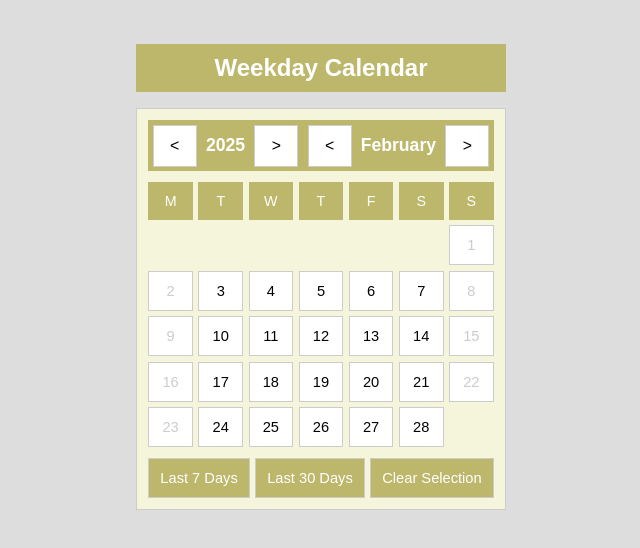
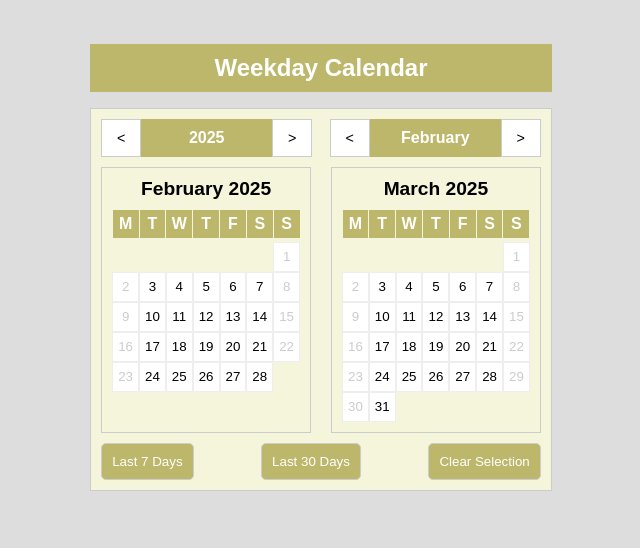
Before and after one commit to pushpendrakukreti/weekday-date-picker, a React (Vite) app: page / in a window 1280 px wide. Shown: the top 548 px of the page, without its empty margins (319-959 px from the left). Built offline with nearby package versions, Linux system fonts and the light colour scheme; a web font is replaced by a local one.

Commit message:
chore: updated to dual calendar mode

```diff
--- a/src/components/DatePicker/Calendar.tsx
+++ b/src/components/DatePicker/Calendar.tsx
@@ -2,17 +2,17 @@ import React from 'react';
 import { isWeekend } from '../../shared/utils/dateUtils';
 
 type CalendarProps = {
-    currentMonth: number;
-    currentYear: number;
+  month: number;
+  year: number;
   isSelected: (date: Date) => boolean;
   handleDateSelect: (date: Date) => void;
 };
 
-const Calendar: React.FC<CalendarProps> = ({ currentMonth, currentYear, isSelected, handleDateSelect }) => {
-    const daysInMonth = new Date(currentYear, currentMonth + 1, 0).getDate();
+const Calendar: React.FC<CalendarProps> = ({ month, year, isSelected, handleDateSelect }) => {
+  const daysInMonth = new Date(year, month + 1, 0).getDate();
   const weeks: JSX.Element[] = [];
   let days: JSX.Element[] = [];
-    const firstDayOfMonth = new Date(currentYear, currentMonth, 1).getDay();
+  const firstDayOfMonth = new Date(year, month, 1).getDay();
 
   const weekdayHeaders = ['M', 'T', 'W', 'T', 'F', 'S', 'S'].map((day, index) => (
     <div key={`header-${index}`} className="weekday-header">
@@ -25,7 +25,7 @@ const Calendar: React.FC<CalendarProps> = ({ currentMonth, currentYear, isSelect
   }
 
   for (let i = 1; i <= daysInMonth; i++) {
-        const date = new Date(currentYear, currentMonth, i);
+    const date = new Date(year, month, i);
 
     days.push(
       <button
@@ -45,6 +45,9 @@ const Calendar: React.FC<CalendarProps> = ({ currentMonth, currentYear, isSelect
 
   return (
     <div className="calendar">
+      <div className="month-name">
+        {new Date(year, month).toLocaleString('default', { month: 'long' })} {year}
+      </div>
       <div className="weekdays">{weekdayHeaders}</div>
       {weeks}
     </div>
--- a/src/components/DatePicker/Header.tsx
+++ b/src/components/DatePicker/Header.tsx
@@ -3,40 +3,25 @@ import React from 'react';
 type HeaderProps = {
   currentMonth: number;
   currentYear: number;
-  setCurrentMonth: React.Dispatch<React.SetStateAction<number>>;
-  setCurrentYear: React.Dispatch<React.SetStateAction<number>>;
+  onMonthChange: (direction: number) => void;
 };
 
-const Header: React.FC<HeaderProps> = ({ currentMonth, currentYear, setCurrentMonth, setCurrentYear }) => {
-
-  const handleNextMonth = () => {
-    if (currentMonth === 11) {
-      setCurrentMonth(0);
-      setCurrentYear(currentYear + 1);
-    } else {
-      setCurrentMonth(currentMonth + 1);
-    }
-  };
-
-  const handlePrevMonth = () => {
-    if (currentMonth === 0) {
-      setCurrentMonth(11);
-      setCurrentYear(currentYear - 1);
-    } else {
-      setCurrentMonth(currentMonth - 1);
-    }
-  };
+const Header: React.FC<HeaderProps> = ({ currentMonth, currentYear, onMonthChange }) => {
 
   return (
     <div className="header">
-      <button className='left-icon' onClick={() => setCurrentYear(currentYear - 1)} aria-label="Previous Year">&lt;</button>
-      <span data-testid="current-year">{currentYear}</span>
-      <button className='right-icon' onClick={() => setCurrentYear(currentYear + 1)} aria-label="Next Year">&gt;</button>
-      <button className='left-icon' onClick={handlePrevMonth} aria-label="Previous Month">&lt;</button>
-      <span data-testid="current-month">
-        {new Date(currentYear, currentMonth).toLocaleString('default', { month: 'long' })}
-      </span>
-      <button className='right-icon' onClick={handleNextMonth} aria-label="Next Month">&gt;</button>
+      <div className='year-header'>
+        <button className='left-icon' onClick={() => onMonthChange(-12)} aria-label="Previous Year">&lt;</button>
+        <span data-testid="current-year">{currentYear}</span>
+        <button className='right-icon' onClick={() => onMonthChange(12)} aria-label="Next Year">&gt;</button>
+      </div>
+      <div className='month-header'>
+        <button className='left-icon' onClick={() => onMonthChange(-1)} aria-label="Previous Month">&lt;</button>
+        <span data-testid="current-month">
+          {new Date(currentYear, currentMonth).toLocaleString('default', { month: 'long' })}
+        </span>
+        <button className='right-icon' onClick={() => onMonthChange(1)} aria-label="Next Month">&gt;</button>
+      </div>
     </div>
   );
 };
--- a/src/components/DatePicker/WeekdayDateRangePicker.scss
+++ b/src/components/DatePicker/WeekdayDateRangePicker.scss
@@ -1,3 +1,76 @@
+.calendars-container {
+  display: flex;
+  gap: 20px;
+
+  .calendar {
+    width: 48%;
+    border: 1px solid #ccc;
+    padding: 10px;
+    box-sizing: border-box;
+
+    .month-name {
+      font-size: 1.2rem;
+      font-weight: bold;
+      text-align: center;
+      margin-bottom: 10px;
+    }
+
+    .weekdays {
+      display: flex;
+      margin-bottom: 2%;
+      .weekday-header {
+        width: calc(100% / 7);
+        text-align: center;
+        padding: 5px;
+        margin: 0px 0.5px;
+        font-weight: bold;
+        color: #555;
+        background-color: rgb(189, 183, 107);
+        color: white;
+      }
+    }
+
+    .week {
+      display: flex;
+      .day,
+      .empty-day {
+        width: calc(100% / 7);
+        height: 30px;
+        text-align: center;
+        border: 1px solid #eee;
+        padding: 5px;
+        box-sizing: border-box;
+        cursor: pointer;
+        background-color: white;
+
+        &.weekend {
+          color: #ccc;
+        }
+
+        &.selected {
+          background-color: rgb(189, 183, 107, 0.3);
+          border: 1px solid rgb(189, 183, 107);
+        }
+
+        &:hover {
+          background-color: #eee;
+        }
+
+        &:focus {
+          outline: 2px solid lightblue;
+        }
+      }
+      .empty-day {
+        border: none;
+        background: none;
+        cursor: default;
+        color: #ddd;
+        background-color: transparent;
+      }
+    }
+  }
+}
+
 .date-picker {
   display: inline-block;
   border: 1px solid #ccc;
@@ -5,16 +78,23 @@
   width: fit-content;
   font-family: sans-serif;
   background-color: beige;
-  zoom: 1.1;
+  zoom: 1;
+}
 
 .header {
   display: flex;
   justify-content: space-between;
   align-items: center;
   margin-bottom: 10px;
+  color: white;
+
+  .year-header, .month-header {
+    width: 48%;
+    display: flex;
+    justify-content: space-between;
+    align-items: center;
     background-color: rgb(189, 183, 107);
-    color: white;
-    padding: 4px 4px;
+  }
 
   button {
     padding: 10px;
@@ -29,6 +109,10 @@
     &:hover {
       background-color: rgba(255, 255, 255, 0.8);
     }
+
+    &:focus {
+      outline: 2px solid lightblue;
+    }
   }
 
   span {
@@ -36,75 +120,10 @@
   }
 }
 
-  .calendar {
-    display: grid;
-    grid-template-columns: repeat(7, 1fr);
-    gap: 5px;
-    table-layout: fixed;
-
-    .weekdays {
-      display: contents;
-      grid-template-columns: repeat(7, 1fr);
-      font-size: small;
-      margin-bottom: 5px;
-      text-align: center;
-      color: #555;
-    }
-
-    .weekday-header {
-      padding: 10px;
-      text-align: center;
-      background-color: rgb(189, 183, 107);
-      color: white;
-    }
-
-    .week {
-      display: contents;
-      grid-template-columns: repeat(7, 1fr);
-      gap: 5px;
-
-      .day,
-      .empty-day,
-      .weekday-header {
-        padding: 10px;
-        border: 1px solid #ccc;
-        background-color: white;
-        cursor: pointer;
-        transition: background-color 0.2s;
-        text-align: center;
-        width: 100%;
-        box-sizing: border-box;
-
-        &:hover {
-          background-color: #eee;
-        }
-      }
-
-      .weekend {
-        color: #ccc;
-      }
-
-      .selected {
-        background-color: rgb(189, 183, 107, 0.3);
-        border: 1px solid rgb(189, 183, 107);
-
-        &:hover {
-          background-color: rgb(189, 183, 107, 0.5);
-        }
-      }
-
-      .empty-day {
-        cursor: default;
-        color: #ddd;
-        border: none;
-        background-color: transparent;
-      }
-    }
-  }
-
 .predefined-ranges {
   display: flex;
-    gap: 5px;
+  flex-wrap: wrap;
+  gap: 10px;
   margin-top: 10px;
   justify-content: space-between;
 
@@ -115,23 +134,25 @@
     cursor: pointer;
     transition: background-color 0.2s;
     color: white;
+    border-radius: 5px;
 
     &:hover {
       background-color: rgba(189, 183, 107, 0.8);
     }
 
     &.clear-selection {
-        padding: 10px;
-        border: 1px solid #ccc;
       background-color: rgb(189, 183, 107);
-        cursor: pointer;
-        transition: background-color 0.2s;
       color: white;
 
       &:hover {
         background-color: rgba(189, 183, 107, 0.8);
       }
+      &:focus {
+        outline: 2px solid lightblue;
+      }
+    }
+    &:focus {
+      outline: 2px solid lightblue;
     }
   }
 }
-}
--- a/src/components/DatePicker/WeekdayDateRangePicker.tsx
+++ b/src/components/DatePicker/WeekdayDateRangePicker.tsx
@@ -8,14 +8,20 @@ import PredefinedRanges from './PredefinedRanges';
 type DateRangePickerProps = {
   onChange: (dateRange: [string, string], weekends: string[]) => void;
   predefinedRanges?: { label: string; range: [string, string] }[];
+  selectedRange?: [string, string] | null;
 };
 
-const WeekdayDateRangePicker: React.FC<DateRangePickerProps> = ({ onChange, predefinedRanges }) => {
-  const [startDate, setStartDate] = useState<string | null>(null);
-  const [endDate, setEndDate] = useState<string | null>(null);
+const WeekdayDateRangePicker: React.FC<DateRangePickerProps> = ({ onChange, predefinedRanges, selectedRange }) => {
+  const initialStartDate = selectedRange ? selectedRange[0] : null;
+  const initialEndDate = selectedRange ? selectedRange[1] : null;
 
-  const [currentMonth, setCurrentMonth] = useState<number>(new Date().getMonth());
-  const [currentYear, setCurrentYear] = useState<number>(new Date().getFullYear());
+  const [startDate, setStartDate] = useState<string | null>(initialStartDate);
+  const [endDate, setEndDate] = useState<string | null>(initialEndDate);
+
+  const [displayedMonths, setDisplayedMonths] = useState([
+    { month: new Date().getMonth(), year: new Date().getFullYear() },
+    { month: (new Date().getMonth() + 1) % 12, year: new Date().getMonth() === 11 ? new Date().getFullYear() + 1 : new Date().getFullYear() },
+  ]);
 
   const isSelected = (date: Date): boolean => {
     const formattedDate = formatDate(date);
@@ -55,8 +61,7 @@ const WeekdayDateRangePicker: React.FC<DateRangePickerProps> = ({ onChange, pred
     const startMonth = date.getMonth();
     const startYear = date.getFullYear();
 
-    setCurrentMonth(startMonth);
-    setCurrentYear(startYear);
+    setDisplayedMonths([{ month: startMonth, year: startYear }, { month: (startMonth + 1) % 12, year: startMonth === 11 ? startYear + 1 : startYear }]);
   };
 
   const handleClearSelection = () => {
@@ -65,20 +70,56 @@ const WeekdayDateRangePicker: React.FC<DateRangePickerProps> = ({ onChange, pred
     onChange(["", ""], []);
   };
 
+  const handleMonthChange = (direction: number) => {
+    setDisplayedMonths(prevMonths => {
+      const firstMonth = { ...prevMonths[0] };
+      const secondMonth = { ...prevMonths[1] };
+
+      if (direction === 1) {
+        firstMonth.month = (firstMonth.month + 1) % 12;
+        if (firstMonth.month === 0) {
+          firstMonth.year++;
+        }
+
+      } else if (direction === -1) {
+        firstMonth.month = firstMonth.month === 0 ? 11 : firstMonth.month - 1;
+        if (firstMonth.month === 11) {
+          firstMonth.year--;
+        }
+      } else if (direction === 12) {
+          firstMonth.year++;
+          secondMonth.year++;
+      } else if (direction === -12) {
+          firstMonth.year--;
+          secondMonth.year--;
+      }
+
+      secondMonth.month = (firstMonth.month + 1) % 12;
+      secondMonth.year = firstMonth.month === 11 ? firstMonth.year + 1 : firstMonth.year;
+
+
+      return [firstMonth, secondMonth];
+    });
+  };
+
   return (
     <div className="date-picker" role="calendar">
       <Header
-        currentMonth={currentMonth}
-        currentYear={currentYear}
-        setCurrentMonth={setCurrentMonth}
-        setCurrentYear={setCurrentYear}
+        currentMonth={displayedMonths[0].month}
+        currentYear={displayedMonths[0].year}
+        onMonthChange={handleMonthChange}
       />
-      <Calendar
-        currentMonth={currentMonth}
-        currentYear={currentYear}
-        isSelected={isSelected}
-        handleDateSelect={handleDateSelect}
-      />
+      <div className="calendars-container">
+        {displayedMonths.map((monthData, index) => (
+          <Calendar
+            key={index}
+            month={monthData.month}
+            year={monthData.year}
+            isSelected={isSelected}
+            handleDateSelect={handleDateSelect}
+          />
+        ))}
+      </div>
       <PredefinedRanges
         predefinedRanges={predefinedRanges}
         handlePredefinedRangeClick={handlePredefinedRangeClick}
--- a/src/shared/utils/dateUtils.ts
+++ b/src/shared/utils/dateUtils.ts
@@ -15,9 +15,6 @@ export const getWeekendsBetweenDates = (startDate: string, endDate: string): str
     startDateObj.setDate(startDateObj.getDate() + 1);
     endDateObj.setDate(endDateObj.getDate() + 1);
 
-    const adjustedStart = formatDate(startDateObj);
-    const adjustedEnd = formatDate(endDateObj);
-
     for (let date = new Date(startDateObj); date <= endDateObj; date.setDate(date.getDate() + 1)) {
         const dayOfWeek = date.getDay();
         if (dayOfWeek === 0 || dayOfWeek === 6) {
```
Lines whose indentation alone changed are shown as unchanged.
